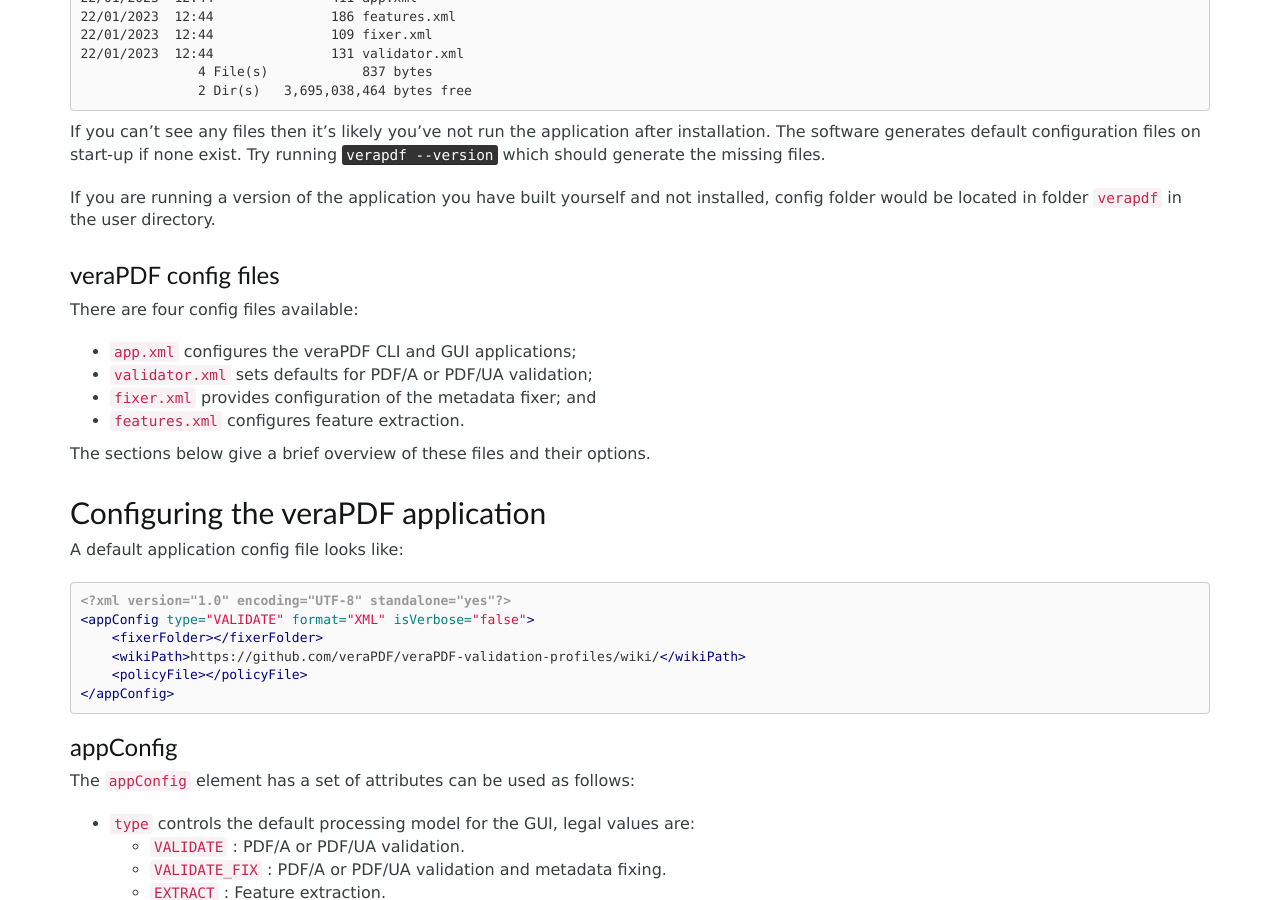
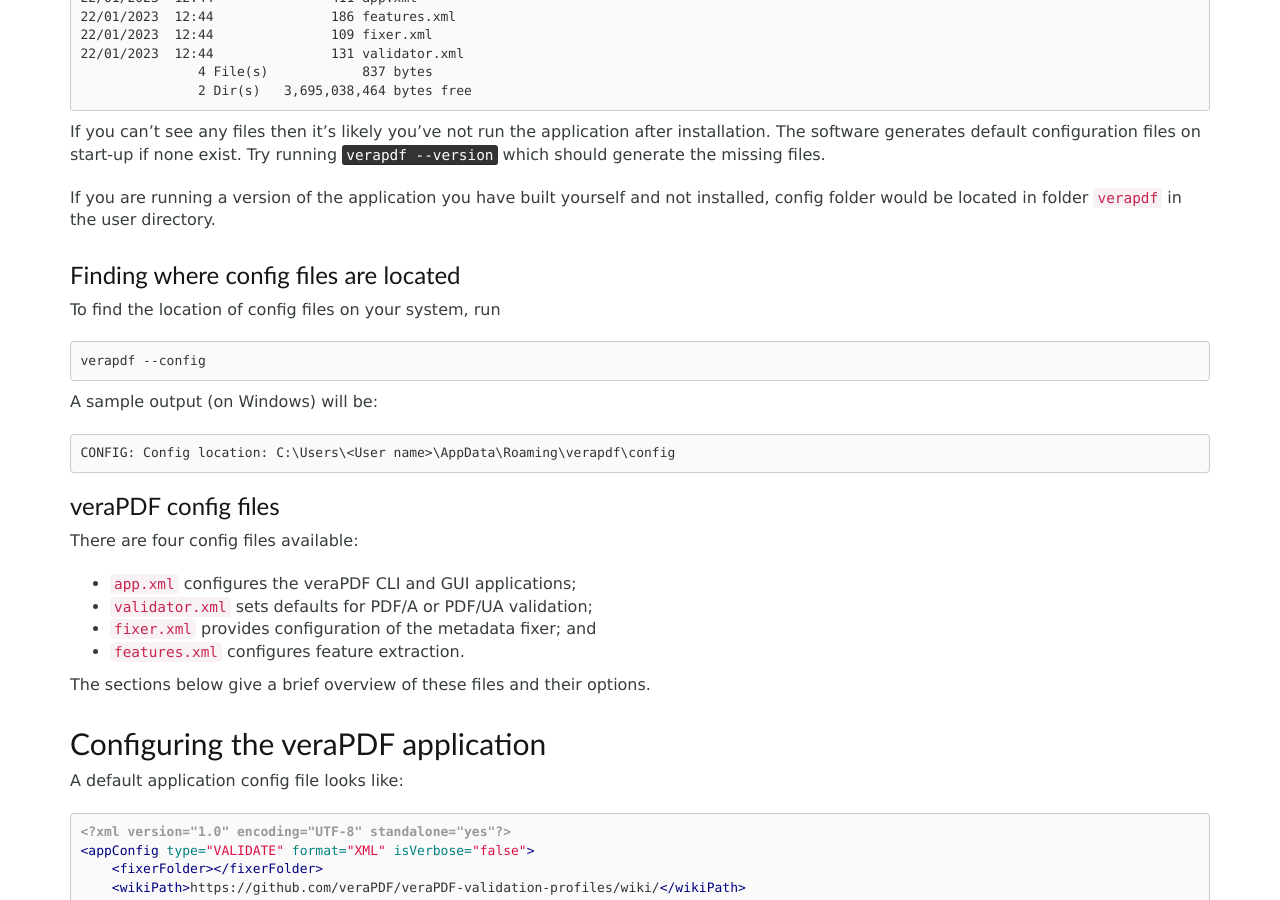
Before and after one commit to veraPDF/veraPDF.github.io, a Jekyll site: the page built from cli/config/index.md, in a window 1280 px wide and 900 px high, scrolled down 470 px. Built offline with Jekyll 4.4.1, drawn with Linux system fonts in a browser that asks for light colours; nearby versions of some CDN libraries.

Commit message:
added info on how to locate config files

````diff
--- a/cli/config/index.md
+++ b/cli/config/index.md
@@ -35,6 +35,17 @@ none exist. Try running <kbd>verapdf --version</kbd> which should generate the
 missing files.
 
 If you are running a version of the application you have built yourself and not installed, config folder would be located in folder `verapdf` in the user directory.
+
+### Finding where config files are located
+To find the location of config files on your system, run
+```
+verapdf --config
+```
+
+A sample output (on Windows) will be:
+```
+CONFIG: Config location: C:\Users\<User name>\AppData\Roaming\verapdf\config
+```
 
 ### veraPDF config files
 There are four config files available:
````
